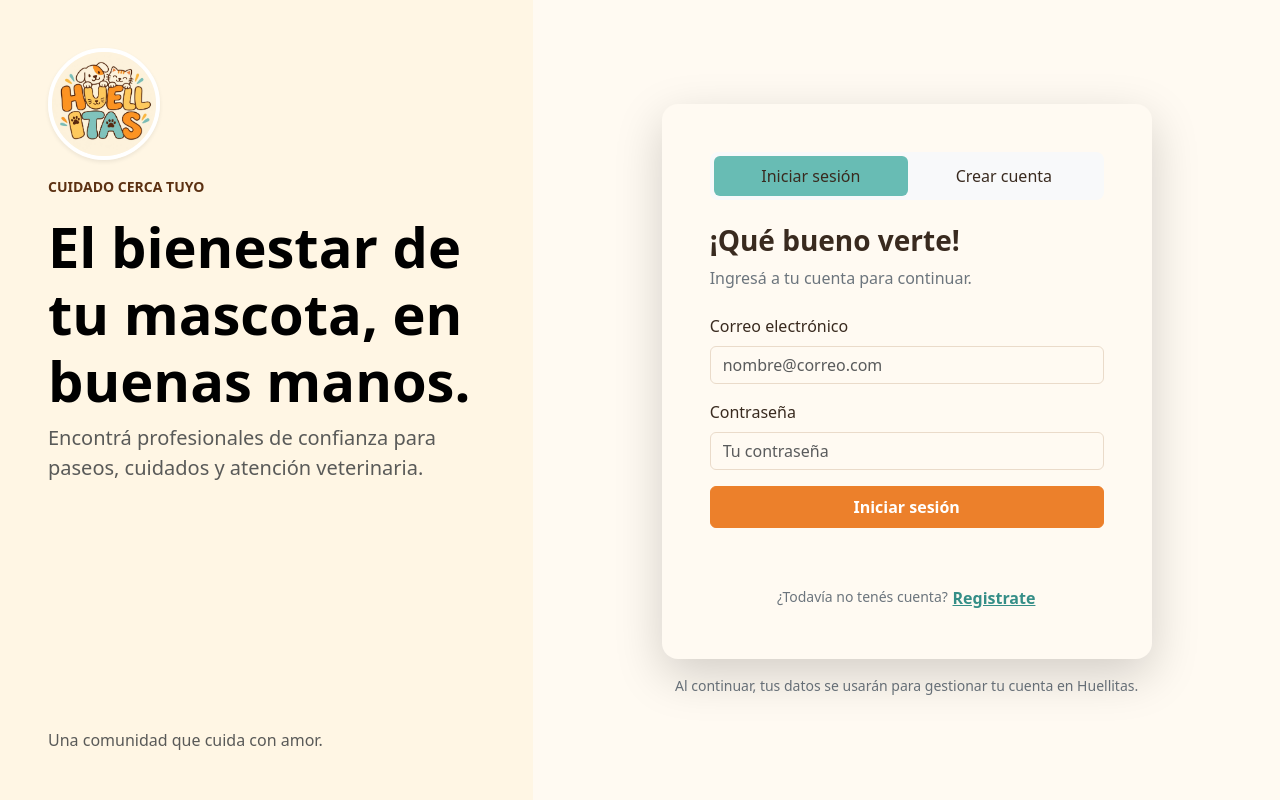
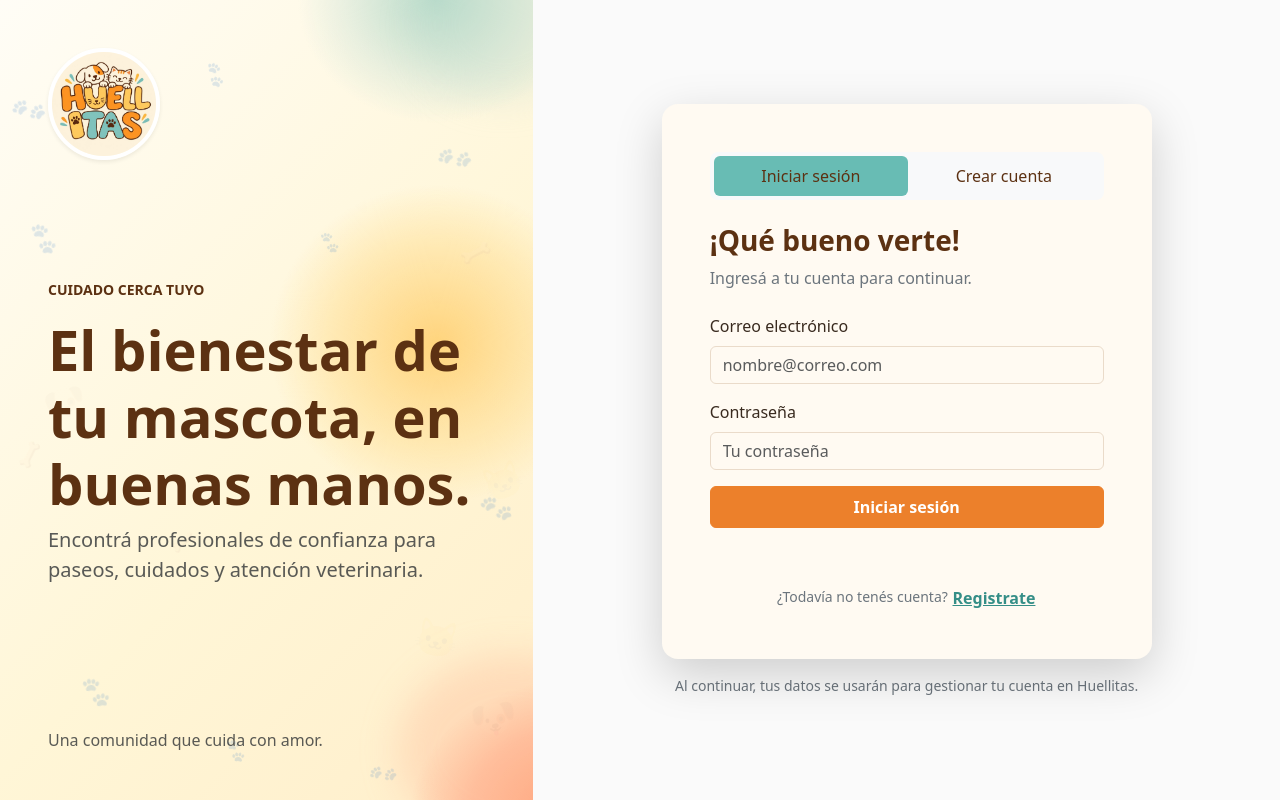
Before and after one commit to Briiztegui/cuidado-mascotas, a plain HTML site: page Frontend/index.html in a window 1280 px wide. Drawn offline with nearby package versions, Linux system fonts and the light colour scheme.

Commit message:
Algunas modificaciones css

```diff
--- a/Frontend/css/auth.css
+++ b/Frontend/css/auth.css
@@ -16,23 +16,80 @@
 
 .auth-intro {
   min-height: 100vh;
+  isolation: isolate;
+  background:
+    radial-gradient(ellipse 230px 190px at 108% 102%, rgba(255, 155, 112, 0.98) 0%, rgba(255, 176, 142, 0.68) 46%, rgba(255, 176, 142, 0) 72%),
+    radial-gradient(ellipse 220px 210px at 82% 43%, rgba(255, 207, 112, 0.88) 0%, rgba(255, 221, 144, 0.48) 50%, rgba(255, 221, 144, 0) 76%),
+    radial-gradient(ellipse 170px 150px at 82% 0%, rgba(151, 205, 190, 0.68) 0%, rgba(190, 220, 210, 0.34) 54%, rgba(190, 220, 210, 0) 82%),
+    linear-gradient(135deg, #fffdf6 0%, #fff6d7 58%, #ffeeca 100%);
 }
 
-.auth-card {
-  max-width: 490px;
+.auth-intro-copy { width: 100%; max-width: 470px; }
+.auth-intro-copy h1 { max-width: 470px; overflow-wrap: break-word; }
+.auth-intro-copy .lead { max-width: 455px; }
+
+.auth-intro::before,
+.auth-intro::after {
+  content: "";
+  position: absolute;
+  z-index: -1;
+  border-radius: 50%;
+  filter: blur(18px);
+  pointer-events: none;
 }
 
-.auth-tabs {
-  --bs-nav-link-color: var(--bs-body-color);
-  --bs-nav-link-hover-color: var(--bs-body-color);
-  --bs-nav-pills-link-active-bg: var(--bs-info);
-  --bs-nav-pills-link-active-color: var(--bs-body-color);
+.auth-intro::before {
+  width: 230px;
+  height: 190px;
+  right: -95px;
+  bottom: -45px;
+  background: rgba(255, 176, 143, 0.32);
 }
 
-.form-check-input:checked {
-  background-color: var(--bs-info);
-  border-color: var(--bs-info);
+.auth-intro::after {
+  width: 170px;
+  height: 150px;
+  right: -55px;
+  top: -50px;
+  background: rgba(189, 218, 204, 0.30);
 }
+
+.auth-pet-pattern {
+  color: rgba(92, 49, 18, 0.19);
+  font-size: 26px;
+  pointer-events: none;
+}
+
+.auth-pet-pattern span { position: absolute; transform: rotate(-18deg); opacity: 0.75; }
+.auth-pet-pattern span:nth-child(1) { left: 5%; top: 28%; transform: rotate(20deg); }
+.auth-pet-pattern span:nth-child(2) { right: 12%; top: 18%; transform: rotate(-32deg); }
+.auth-pet-pattern span:nth-child(3) { left: 15%; bottom: 12%; transform: rotate(12deg); }
+.auth-pet-pattern span:nth-child(4) { right: 4%; bottom: 35%; transform: rotate(-12deg); }
+.auth-pet-pattern span:nth-child(5) { left: 2%; top: 12%; transform: rotate(-28deg); }
+.auth-pet-pattern span:nth-child(6) { right: 8%; top: 30%; transform: rotate(18deg); font-size: 24px; }
+.auth-pet-pattern span:nth-child(7) { right: 3%; bottom: 8%; transform: rotate(-8deg); font-size: 38px; opacity: 0.18; }
+.auth-pet-pattern span:nth-child(8) { left: 38%; top: 8%; transform: rotate(34deg); font-size: 20px; }
+.auth-pet-pattern span:nth-child(9) { right: 14%; bottom: 18%; transform: rotate(12deg); font-size: 36px; opacity: 0.16; }
+.auth-pet-pattern span:nth-child(10) { left: 3%; bottom: 42%; transform: rotate(-18deg); font-size: 22px; }
+.auth-pet-pattern span:nth-child(11) { left: 42%; bottom: 5%; transform: rotate(22deg); font-size: 19px; }
+.auth-pet-pattern span:nth-child(12) { right: 26%; bottom: 2%; transform: rotate(-35deg); font-size: 21px; }
+.auth-pet-pattern span:nth-child(13) { left: 8%; top: 48%; transform: rotate(-14deg); font-size: 34px; opacity: 0.14; }
+.auth-pet-pattern span:nth-child(14) { right: 36%; top: 29%; transform: rotate(16deg); font-size: 18px; }
+.auth-pet-pattern span:nth-child(15) { right: 2%; top: 58%; transform: rotate(-20deg); font-size: 34px; opacity: 0.14; }
+.auth-pet-pattern span:nth-child(16) { left: 32%; bottom: 31%; transform: rotate(9deg); font-size: 20px; }
+
+.auth-main { background: #fafafa; }
+.auth-card { max-width: 490px; }
+.auth-tabs .nav-link { white-space: nowrap; }
+
+.auth-tabs {
+  --bs-nav-link-color: var(--bs-warning-text-emphasis);
+  --bs-nav-link-hover-color: var(--bs-warning-text-emphasis);
+  --bs-nav-pills-link-active-bg: var(--bs-info);
+  --bs-nav-pills-link-active-color: var(--bs-warning-text-emphasis);
+}
+
+.form-check-input:checked { background-color: var(--bs-info); border-color: var(--bs-info); }
 
 .btn-primary {
   --bs-btn-bg: var(--bs-primary);
@@ -43,12 +100,33 @@
   --bs-btn-active-border-color: #c76118;
 }
 
-.auth-message {
-  min-height: 1.25em;
+.auth-message { min-height: 1.25em; }
+
+@media (max-width: 991.98px) {
+  .auth-intro { min-height: 350px; }
+  .auth-intro .auth-intro-copy { margin-top: 20px; }
+  .auth-intro-copy h1 { max-width: 600px; font-size: clamp(2rem, 7vw, 3rem); }
+  .auth-intro-copy .lead { max-width: 600px; }
+  .auth-main { min-height: 520px; }
+  .auth-pet-pattern span:nth-child(n + 9) { display: none; }
 }
 
-@media (max-width: 991.98px) {
-  .auth-intro {
-    min-height: auto;
-  }
+@media (max-width: 575.98px) {
+  .auth-intro { min-height: 310px; }
+  .auth-intro > a img { width: 82px; height: 82px; }
+  .auth-intro-copy { margin-top: 10px !important; }
+  .auth-intro-copy > p:first-child { margin-bottom: 12px; }
+  .auth-intro-copy h1 { font-size: clamp(1.75rem, 9vw, 2.35rem); line-height: 1.08; }
+  .auth-intro-copy .lead { font-size: 0.95rem; }
+  .auth-main { min-height: 500px; }
+  .auth-card .card-body { padding: 1.5rem !important; }
+  .auth-tabs .nav-link { font-size: 0.9rem; }
+  .auth-pet-pattern { font-size: 20px; }
+  .auth-pet-pattern span:nth-child(n + 6) { display: none; }
 }
+
+@media (min-width: 992px) and (max-height: 700px) {
+  .auth-intro,
+  .auth-main { min-height: 700px; }
+  .auth-intro-copy { margin-top: 24px; }
+}
--- a/Frontend/index.html
+++ b/Frontend/index.html
@@ -12,20 +12,38 @@
 <body>
   <main class="container-fluid min-vh-100 p-0">
     <div class="row g-0 min-vh-100">
-    <section class="col-lg-5 d-flex flex-column p-4 p-md-5 bg-warning-subtle auth-intro" aria-labelledby="brand-title">
-      <a class="d-block mb-3" href="./index.html" aria-label="Huellitas, inicio">
+    <section class="col-12 col-lg-5 d-flex flex-column justify-content-lg-between p-4 p-md-5 bg-warning-subtle position-relative overflow-hidden auth-intro" aria-labelledby="brand-title">
+      <div class="auth-pet-pattern position-absolute top-0 start-0 w-100 h-100 overflow-hidden z-1 lh-1" aria-hidden="true">
+        <span>🐾</span>
+        <span>🐾</span>
+        <span>🐾</span>
+        <span>🐾</span>
+        <span>🐾</span>
+        <span>🦴</span>
+        <span>🐶</span>
+        <span>🐾</span>
+        <span>🐱</span>
+        <span>🦴</span>
+        <span>🐾</span>
+        <span>🐾</span>
+        <span>🐶</span>
+        <span>🐾</span>
+        <span>🐱</span>
+        <span>🦴</span>
+      </div>
+      <a class="d-block mb-3 position-relative z-2" href="./index.html" aria-label="Huellitas, inicio">
         <img class="rounded-circle border border-4 border-white shadow-sm object-fit-cover"
           src="./imagenes/logo.jpeg" alt="Huellitas" width="112" height="112">
       </a>
-      <div class="auth-intro-copy">
+      <div class="auth-intro-copy position-relative z-2">
         <p class="text-warning-emphasis text-uppercase fw-bold small">Cuidado cerca tuyo</p>
-        <h1 class="display-4 fw-bold text-body-emphasis" id="brand-title">El bienestar de tu mascota, en buenas manos.</h1>
+        <h1 class="display-4 fw-bold text-warning-emphasis" id="brand-title">El bienestar de tu mascota, en buenas manos.</h1>
         <p class="lead text-body-secondary">Encontrá profesionales de confianza para paseos, cuidados y atención veterinaria.</p>
       </div>
-      <p class="d-none d-lg-block text-body-secondary mt-auto mb-0">Una comunidad que cuida con amor.</p>
+      <p class="d-none d-lg-block text-body-secondary mt-4 mb-0 position-relative z-2">Una comunidad que cuida con amor.</p>
     </section>
 
-    <section class="col-lg-7 d-flex flex-column align-items-center justify-content-center p-3 p-md-5 auth-main" aria-label="Acceso a Huellitas">
+    <section class="col-12 col-lg-7 d-flex flex-column align-items-center justify-content-center p-3 p-md-4 p-xl-5 auth-main" aria-label="Acceso a Huellitas">
       <div class="card border-0 shadow-lg rounded-4 w-100 auth-card">
         <div class="card-body p-4 p-md-5">
           <div class="nav nav-pills nav-fill bg-body-tertiary p-1 rounded-3 mb-4 auth-tabs" role="tablist" aria-label="Acceso o registro">
@@ -36,7 +54,7 @@
           </div>
 
           <section class="auth-panel" id="login-panel" role="tabpanel" aria-labelledby="login-tab">
-          <h2 class="h3 fw-bold">¡Qué bueno verte!</h2>
+          <h2 class="h3 fw-bold text-warning-emphasis">¡Qué bueno verte!</h2>
           <p class="text-secondary mb-4">Ingresá a tu cuenta para continuar.</p>
           <form id="login-form" novalidate>
             <div class="mb-3">
```
